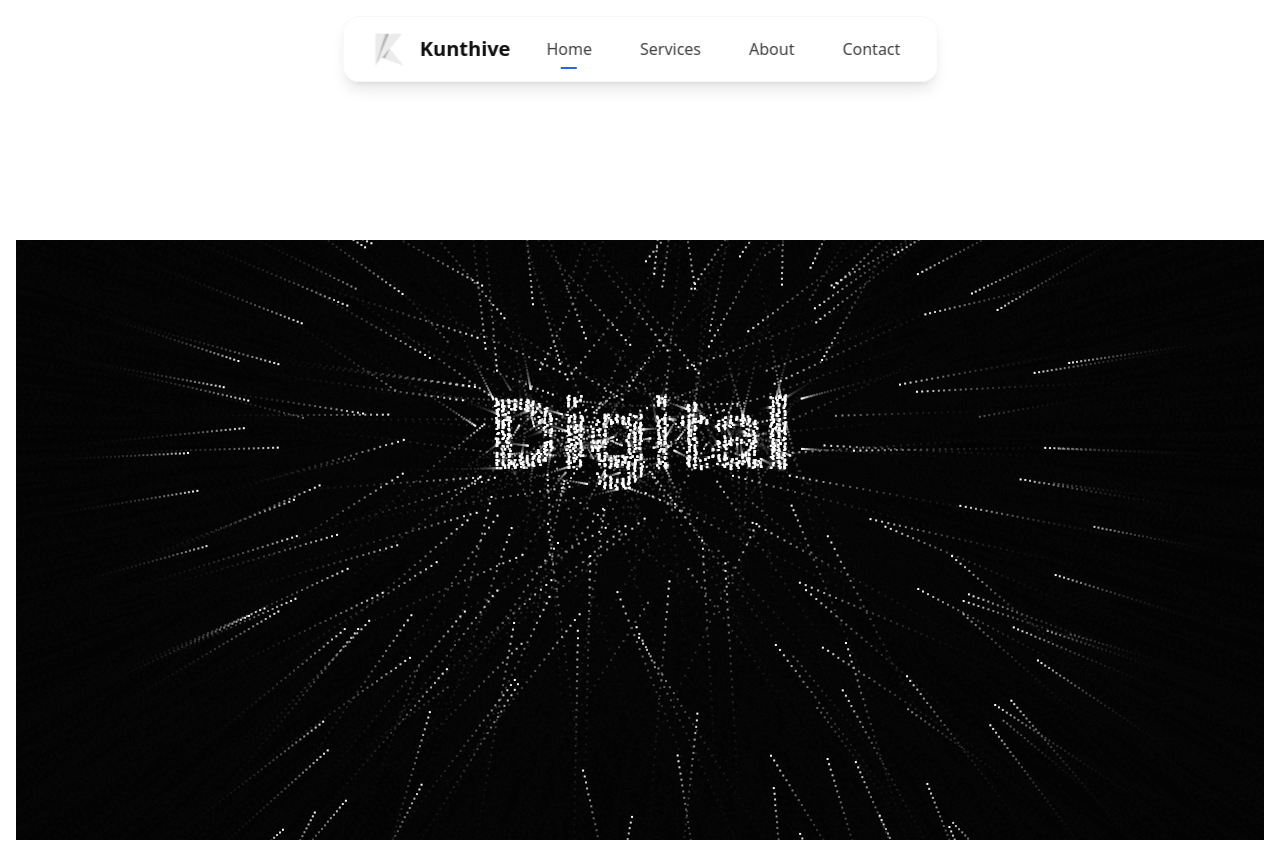
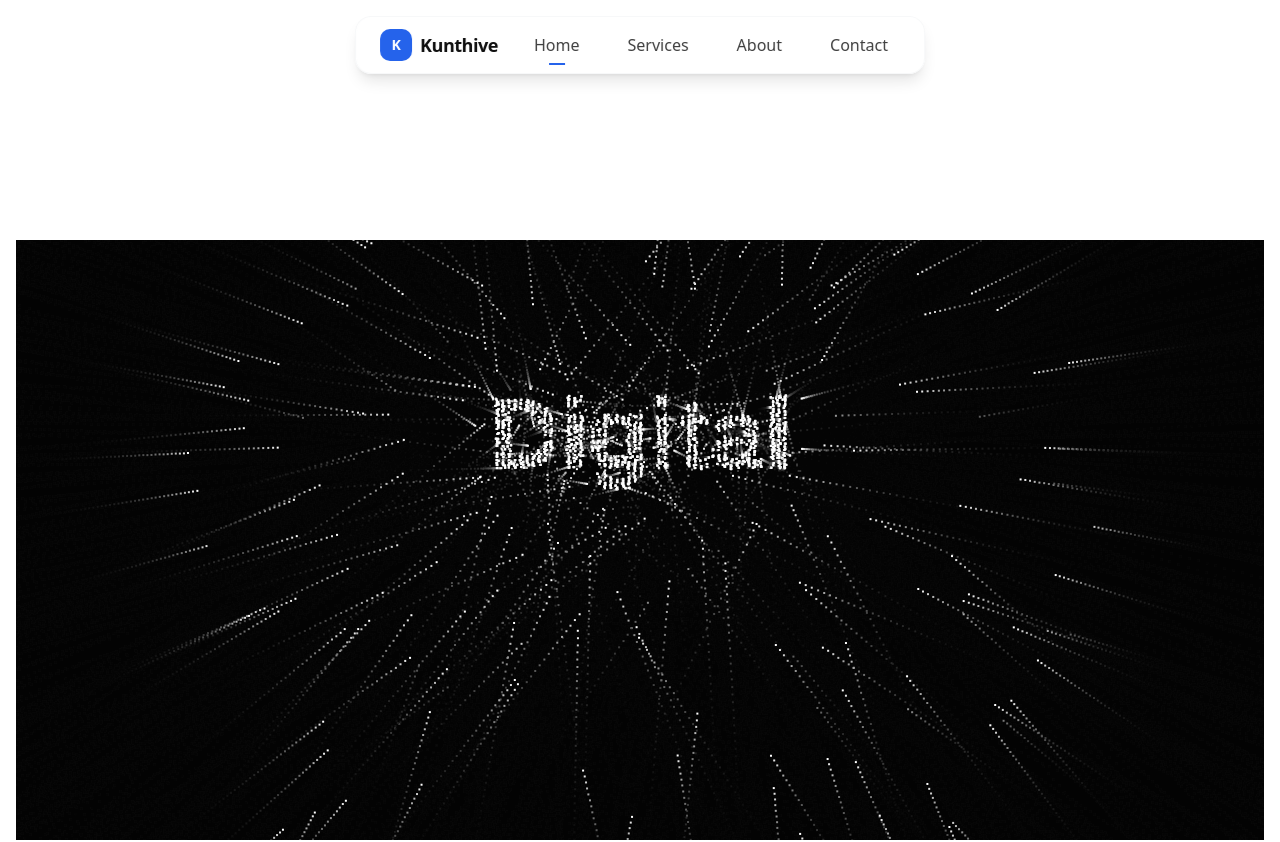
Before and after one commit to 8harath/kunthive-003, a Next.js app: page / in a window 1280 px wide. Shown: the top 842 px of the page. Built offline with nearby package versions, Linux system fonts and the light colour scheme; no server answers.

Commit message:
refactor: replace image logo with clean text wordmark for light theme

```diff
--- a/components/lelo-logo.tsx
+++ b/components/lelo-logo.tsx
@@ -1,17 +1,12 @@
-import Image from "next/image"
 import Link from "next/link"
 
 export function LeLoLogo({ className = "" }: { className?: string }) {
   return (
-    <Link href="/" className={`flex items-center space-x-3 ${className}`}>
-      <Image
-        src="/Logo/android-chrome-192x192.png"
-        alt="Kunthive Logo"
-        width={40}
-        height={40}
-        className="w-10 h-10"
-      />
-      <span className="text-xl font-bold text-foreground">Kunthive</span>
+    <Link href="/" className={`flex items-center gap-2 ${className}`}>
+      <div className="flex items-center justify-center w-8 h-8 rounded-lg bg-primary">
+        <span className="text-white font-bold text-sm tracking-tight">K</span>
+      </div>
+      <span className="text-lg font-semibold text-foreground tracking-tight">Kunthive</span>
     </Link>
   )
 }
```
